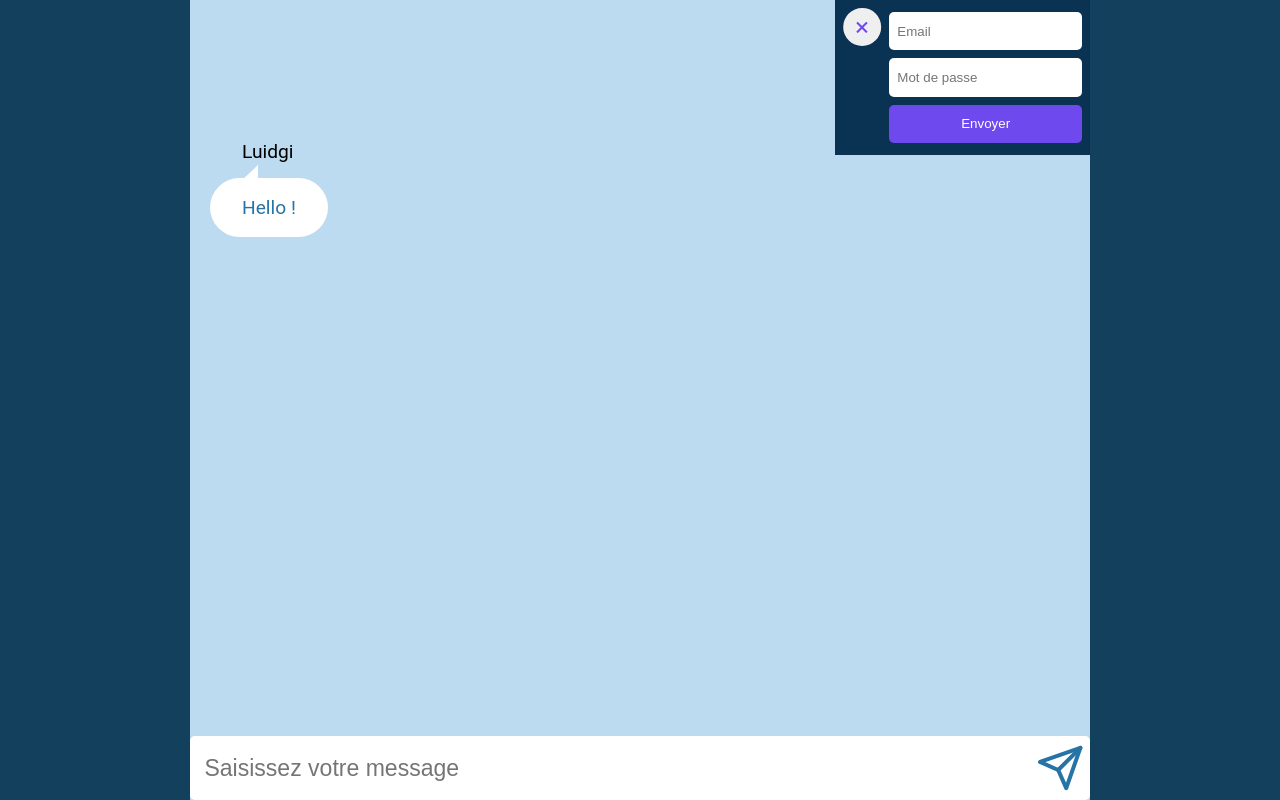
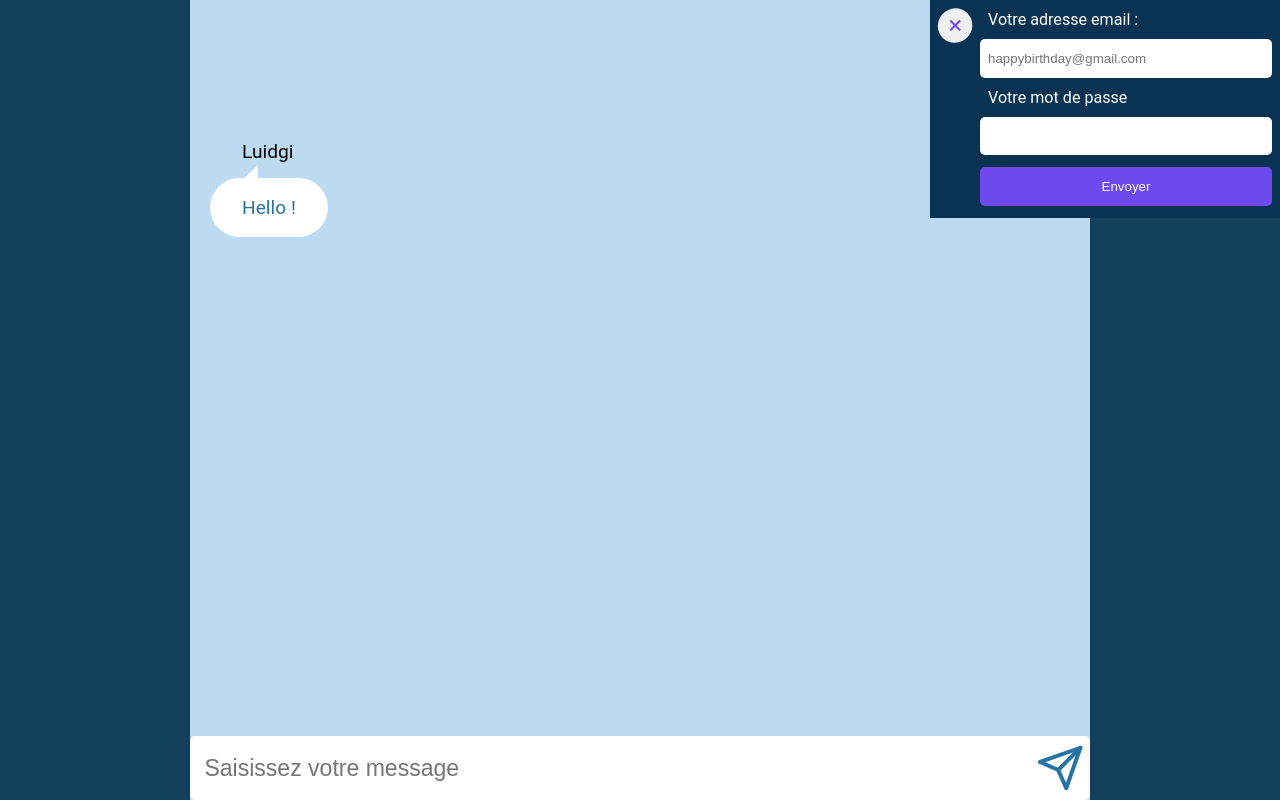
Before and after one commit to SylvieCanongia/REACT-REDUX-chat, a React app: page / in a window 1280 px wide. Built offline with nearby package versions, Linux system fonts and the light colour scheme.

Commit message:
addition of a generic Field component used for Setting fields email and password

```diff
--- a/src/components/Chatroom/styles.scss
+++ b/src/components/Chatroom/styles.scss
@@ -10,6 +10,4 @@
 
   background: vars.$blue-light;
   overflow: hidden;
-
-  position: relative;
 }
--- /dev/null
+++ b/src/components/Field/field.scss
@@ -0,0 +1,36 @@
+@use 'src/styles/vars';
+
+.field {
+  display: flex;
+  flex-direction: column;
+
+  .field__label {
+    width: 100%;
+    height: vars.$size-base * 0.6;
+    border-radius: vars.$radius;
+    margin-block: vars.$space-base * 0.5;
+    padding-inline: vars.$space-base;
+    border: none;
+    color: vars.$white;
+    order: -1;
+    font-size: vars.$font-size-base * 0.7;
+  }
+
+  .field__input {
+    width: 100%;
+    height: vars.$size-base * 1.2;
+    border-radius: vars.$radius;
+    margin-block-start: vars.$space-base * 0.5;
+    margin-block-end: vars.$space-base;
+
+    padding-inline: vars.$space-base;
+    border: none;
+
+    &:focus {
+      border: 1px solid vars.$violet-light;
+      & + .field__label {
+        color: vars.$violet-light;
+      }
+    }
+  }
+}
--- /dev/null
+++ b/src/components/Field/index.js
@@ -0,0 +1,66 @@
+import React from 'react';
+import PropTypes from 'prop-types';
+
+import './field.scss';
+
+/**
+ * A field to be used inside a form : label and input
+ */
+const Field = ({
+  identifier,
+  placeholder,
+  label,
+  type,
+  value,
+  changeField,
+}) => {
+  const handleChange = (event) => {
+    const { value: inputValue, name } = event.target;
+    changeField(name, inputValue);
+  };
+
+  return (
+    <div className="field">
+      <input
+        className="field__input"
+        id={identifier}
+        placeholder={placeholder}
+        name={identifier}
+        type={type}
+        value={value}
+        onChange={handleChange}
+      />
+      <label
+        className="field__label"
+        htmlFor={identifier}
+      >
+        {label}
+      </label>
+    </div>
+  );
+};
+
+Field.propTypes = {
+  /** identifier for the input : used both for name and id => must be unique */
+  identifier: PropTypes.string.isRequired,
+  /** text used as placeholder */
+  placeholder: PropTypes.string.isRequired,
+  /** text used as label */
+  label: PropTypes.string.isRequired,
+  /** type of the input */
+  type: PropTypes.string,
+  /** text used as value for the input */
+  value: PropTypes.string,
+  /** called when onChange event is received by the input, two parameters :
+   * - identifier
+   * - new value
+   */
+  changeField: PropTypes.func.isRequired,
+};
+
+Field.defaultProps = {
+  type: 'text',
+  value: '',
+};
+
+export default Field;
--- a/src/components/Settings/customButton.scss
+++ b/src/components/Settings/customButton.scss
@@ -1,7 +1,7 @@
 @use 'src/styles/vars';
 
 .custom__button {
-  height: vars.$size-base * 1.2;
+  height: vars.$size-base * 1.1;
   width: vars.$size-base * 1.2;
   border-radius: 50%;
   transform: rotate(45deg);
--- a/src/components/Settings/index.js
+++ b/src/components/Settings/index.js
@@ -3,10 +3,17 @@ import PropTypes from 'prop-types';
 import classNames from 'classnames';
 
 import CustomButton from 'src/containers/Settings/CustomButton';
+import Field from 'src/components/Field';
 
 import './settings.scss';
 
-const Settings = ({ isOpen, emailValue, passwordValue, setEmailValue, setPasswordValue }) => {
+const Settings = ({
+  isOpen,
+  emailValue,
+  passwordValue,
+  setEmailValue,
+  setPasswordValue,
+}) => {
   const cssClass = classNames('settings-wrapper', { 'settings-wrapper--closed': isOpen === false });
 
   return (
@@ -14,25 +21,25 @@ const Settings = ({ isOpen, emailValue, passwordValue, setEmailValue, setPasswor
       <CustomButton />
       {isOpen && (
         <form className="settings">
-          <input
-            type="email"
+          <Field
             className="settings__email"
-            placeholder="Email"
+            identifier="email"
+            placeholder="happybirthday@gmail.com"
+            label="Votre adresse email :"
             value={emailValue}
-            onChange={(event) => {
-              setEmailValue(event.target.value);
+            changeField={(identifier, newValue) => {
+              console.log(`identifier: ${identifier}, newValue: ${newValue}`);
             }}
-            required
           />
-          <input
-            type="password"
+          <Field
             className="settings__password"
-            placeholder="Mot de passe"
+            identifier="password"
+            placeholder=""
+            label="Votre mot de passe"
             value={passwordValue}
-            onChange={(event) => {
-              setPasswordValue(event.target.value);
+            changeField={(identifier, newValue) => {
+              console.log(`identifier: ${identifier}, newValue: ${newValue}`);
             }}
-            required
           />
           <button type="submit" className="settings__submit">
             Envoyer
--- a/src/components/Settings/settings.scss
+++ b/src/components/Settings/settings.scss
@@ -7,7 +7,7 @@
   right: 0;
   z-index: 1;
   background: vars.$blue-dark;
-  width: 255px;
+  width: 350px;
   transition-property: width;
   transition-duration: 1s;
 
@@ -26,9 +26,9 @@
     display: flex;
     flex-direction: column;
     margin: vars.$space-base;
+    width: 100%;
 
     .settings__email, .settings__password, .settings__submit {
-      width: 100%;
       height: vars.$size-base * 1.2;
       border-radius: vars.$radius;
       margin-block: vars.$space-base * 0.5;
--- a/src/styles/_vars.scss
+++ b/src/styles/_vars.scss
@@ -27,6 +27,7 @@ $blue-light: hsl(204, 63%, 84%);
 $blue-medium: hsl(204, 63%, 40%);
 $blue-dark: hsl(207, 80%, 18%);
 $violet: hsl(253deg, 83%, 61%);
+$violet-light: hsl(253deg, 83%, 75%);
 
 // Border Radius
 $radius: 5px;
```
Also changed, not shown: src/reducers/chatReducer.js (+7 -2 lines).
